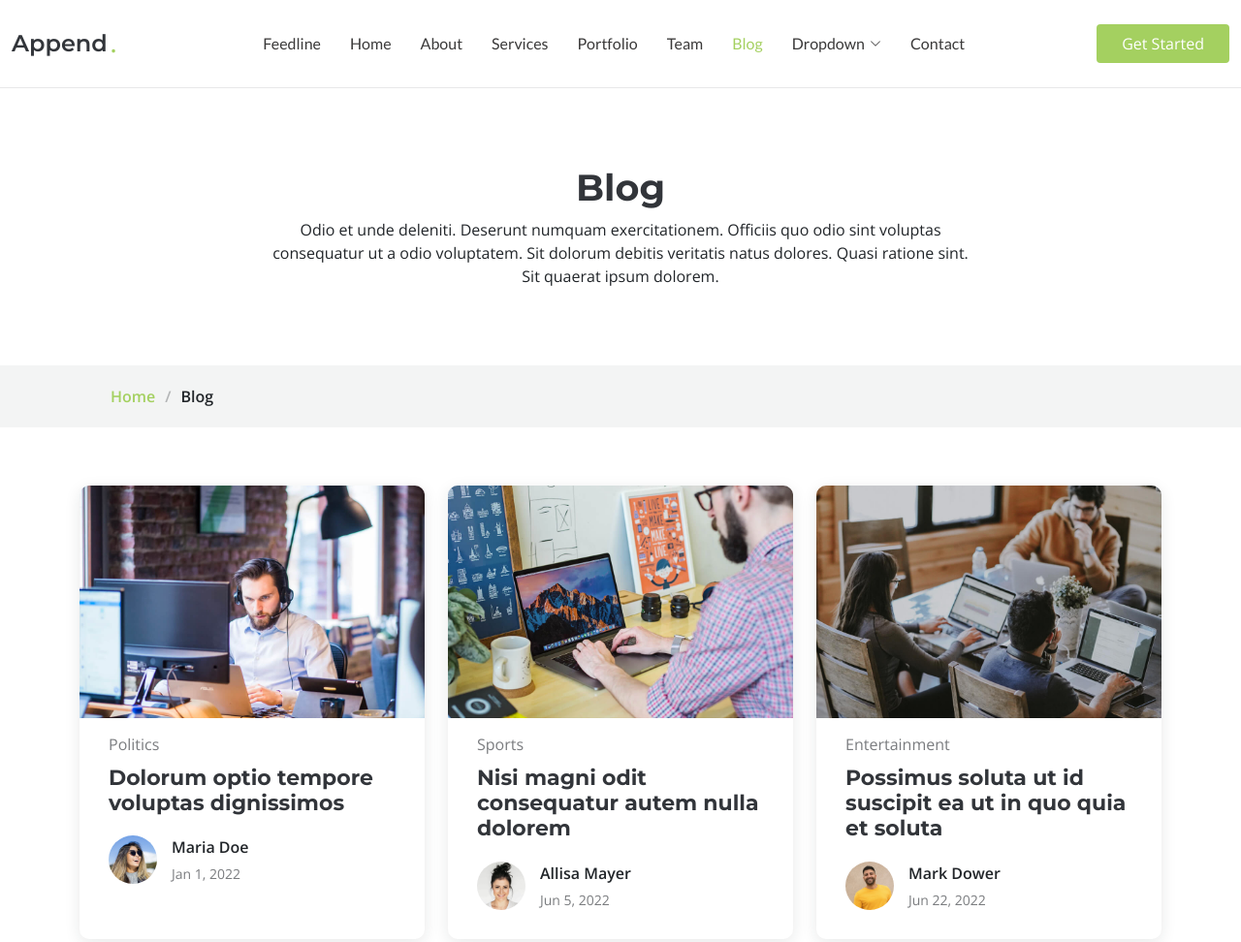
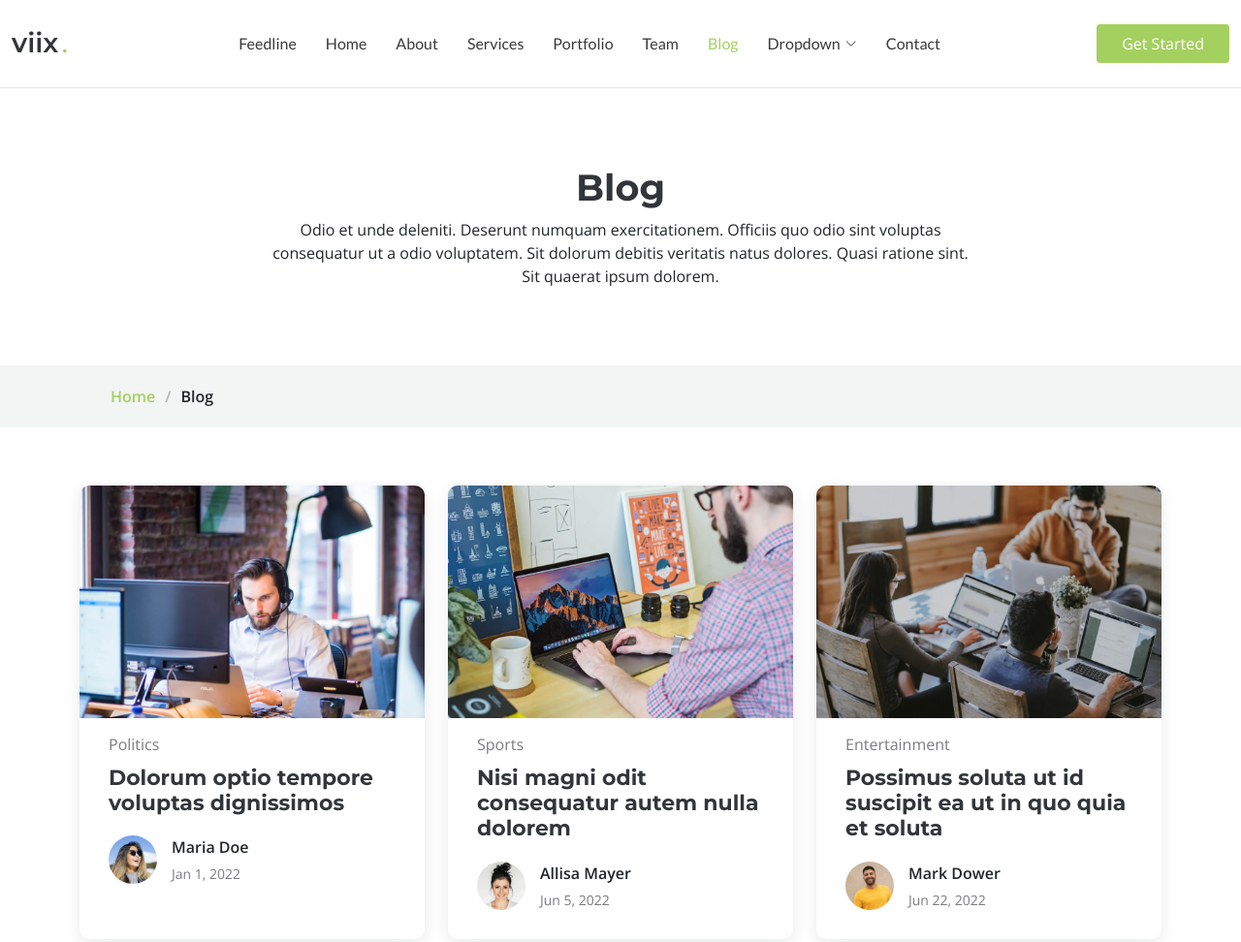
Before and after one commit to diixo/append-bootstrap-website-template, a plain HTML site: page blog.html in a window 1280 px wide. Shown: the top 972 px of the page at 97% size. Drawn offline with nearby package versions, Linux system fonts and the light colour scheme.

Commit message:
fixed h1 font-size of logo

```diff
--- a/blog.html
+++ b/blog.html
@@ -28,13 +28,6 @@
   <!-- Template Main CSS File -->
   <link href="assets/css/main.css" rel="stylesheet">
 
-  <!-- =======================================================
-  * Template Name: Append
-  * Updated: Jan 09 2024 with Bootstrap v5.3.2
-  * Template URL: https://bootstrapmade.com/append-bootstrap-website-template/
-  * Author: BootstrapMade.com
-  * License: https://bootstrapmade.com/license/
-  ======================================================== -->
 </head>
 
 <body class="blog-page" data-bs-spy="scroll" data-bs-target="#navmenu">
@@ -46,7 +39,7 @@
       <a href="index.html" class="logo d-flex align-items-center me-auto me-xl-0">
         <!-- Uncomment the line below if you also wish to use an image logo -->
         <!-- <img src="assets/img/logo.png" alt=""> -->
-        <h1>Append</h1>
+        <h1 style="font-size: 28px">viix</h1>
         <span>.</span>
       </a>
 
```
Also changed, not shown: blog-details.html (+1 -1 lines), default-index.html (+1 -1 lines), default-main.html (+1 -1 lines), index.html (+1 -1 lines), main.html (+1 -1 lines).
